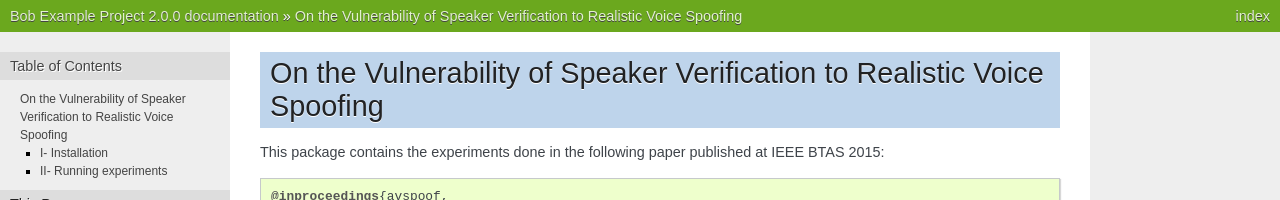
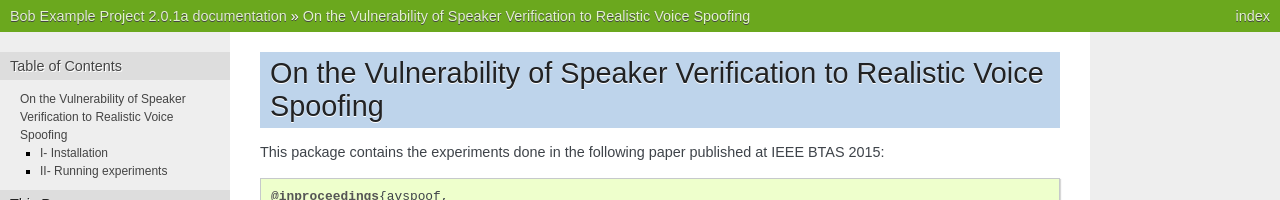
Before and after one commit to 183amir/xspear.btas2015, a Sphinx documentation site: the page built from doc/index.rst, in a window 1280 px wide and 900 px high. Shown: the top 200 px of the window. Built offline with Sphinx 7.4.7, drawn with Linux system fonts in a browser that asks for light colours; formulas are drawn with MathJax 3; some of the changed text lies outside the part shown.

Commit message:
stable version

```diff
--- a/doc/conf.py
+++ b/doc/conf.py
@@ -63,7 +63,7 @@ import time
 copyright = u'%s, Idiap Research Institute' % time.strftime('%Y')
 
 # Grab the setup entry
-distribution = pkg_resources.require('xpear.btas2015')[0]
+distribution = pkg_resources.require('xspear.btas2015')[0]
 
 # The version info for the project you're documenting, acts as replacement for
 # |version| and |release|, also used in various other places throughout the
--- a/setup.py
+++ b/setup.py
@@ -22,7 +22,7 @@ from setuptools import setup, find_packages
 
 setup(
     name='xspear.btas2015',
-    version='2.0.0',
+    version='2.0.1a',
     description='On the Vulnerability of Speaker Verification to Realistic Voice Spoofing',
     url='https://pypi.python.org/pypi/spear.btas2015',
     license='GPLv3',
--- /dev/null
+++ b/version.txt
@@ -0,0 +1 @@
+2.0.1
```
